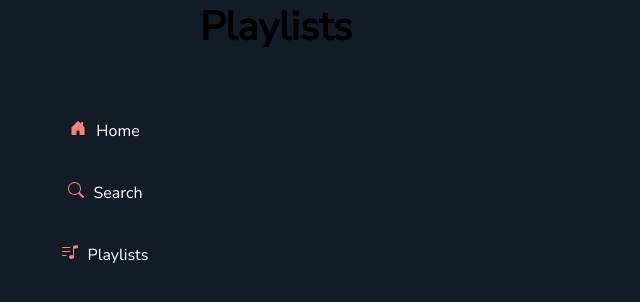
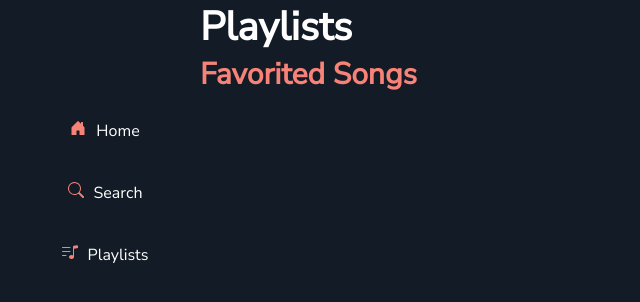
Before and after one commit to OlekOlaisen/Music-streaming-application, a React (Create React App) app: page /playlists in a window 1280 px wide. Shown: the top 302 px of the page, without its empty margins (0-640 px from the left). Built offline with nearby package versions, Linux system fonts and the light colour scheme.

Commit message:
added favorite function to songs

```diff
--- a/src/App.css
+++ b/src/App.css
@@ -855,6 +855,29 @@ audio {
     display: block;
   }
 }
+.playlists__favorited-item {
+  padding: 0.5rem;
+  display: flex;
+  flex-flow: column;
+}
+
+.playlists__favorited-title {
+  color: #fff;
+}
+
+.playlists__favorited-artist {
+  color: grey;
+  font-size: 0.8rem;
+}
+
+.playlists__headline {
+  color: #fff;
+}
+
+.playlists__playlist-title {
+  color: #f78278;
+}
+
 @media (min-width: 992px) {
   .playlists {
     margin-left: 10rem;
--- a/src/AppRoutes.jsx
+++ b/src/AppRoutes.jsx
@@ -10,11 +10,14 @@ import Player from './components/player.jsx';
 import Artist from './pages/artist.jsx';
 import Album from './pages/album.jsx';
 import { AudioProvider } from './components/audioContext.jsx';
+import { FavoritesProvider } from './components/favoritesContext.jsx';
+
 
 function AppRoutes() {
   return (
     <Router>
       <AudioProvider>
+        <FavoritesProvider>
         <Routes>
           <Route path="/" element={<Home />} />
           <Route path="/search" element={<Search />} />
@@ -26,6 +29,7 @@ function AppRoutes() {
       <Footer/>
       <Sidebar/>
       <Player/>
+      </FavoritesProvider>
       </AudioProvider>
     </Router>
 
--- /dev/null
+++ b/src/components/favoritesContext.jsx
@@ -0,0 +1,30 @@
+import React, { createContext, useState, useEffect } from 'react';
+
+export const FavoritesContext = createContext();
+
+export const FavoritesProvider = (props) => {
+  const [favoriteSongs, setFavoriteSongs] = useState(() => {
+    // Try to get favorites from localStorage when the component is first rendered
+    const savedFavorites = localStorage.getItem('favoriteSongs');
+    if (savedFavorites) {
+      return JSON.parse(savedFavorites);
+    } else {
+      return [];
+    }
+  });
+
+  // Whenever favoriteSongs changes, update localStorage
+  useEffect(() => {
+    localStorage.setItem('favoriteSongs', JSON.stringify(favoriteSongs));
+  }, [favoriteSongs]);
+
+  const addFavorite = (song) => {
+    setFavoriteSongs((prevFavorites) => [...prevFavorites, song]);
+  };
+
+  return (
+    <FavoritesContext.Provider value={{ favoriteSongs, addFavorite }}>
+      {props.children}
+    </FavoritesContext.Provider>
+  );
+};
--- a/src/components/player.jsx
+++ b/src/components/player.jsx
@@ -13,15 +13,14 @@ import {
   VolumeMuteFill,
   VolumeUpFill,
 } from 'react-bootstrap-icons';
-
-
-
 import { AudioContext } from './audioContext.jsx';
+import { FavoritesContext } from './favoritesContext.jsx';
 
 function Player() {
   const { isPlaying, togglePlay, playNext, playPrevious, currentSong, audioRef, repeatMode, toggleRepeat, shuffle, toggleShuffle } = useContext(
     AudioContext
     );
+    const { addFavorite } = useContext(FavoritesContext);
     const titleRef = useRef(null);
     const [hasPlayedSong, setHasPlayedSong] = useState(false);
     const [controlsExpanded, setControlsExpanded] = useState(false);
@@ -266,9 +265,14 @@ function Player() {
                     <PlayFill className="player__controls-toggle-play" />
                     )}
                     </button>
-                    <button className="player__button">
-                    <Heart className="player__button-icon" />
-                    </button>
+                    <button className="player__favorite" onClick={() => addFavorite({ id: currentSong.id, title: currentSong.title, artistName: currentSong.artist.name })}>
+  <Heart className="player__favorite-icon" />
+</button>
+
+
+
+
+
                     </div>
                     )}
                     </div>
--- a/src/pages/playlists.jsx
+++ b/src/pages/playlists.jsx
@@ -1,11 +1,24 @@
-import React from 'react';
+import { React, useContext } from 'react';
+import { Link } from 'react-router-dom';
+import { FavoritesContext } from '../components/favoritesContext';
 
 function Playlists() {
+  const { favoriteSongs } = useContext(FavoritesContext);
 
 
   return (
     <div className='playlists'>
-      <h1>Playlists</h1>
+      <h1 className='playlists__headline'>Playlists</h1>
+      <h2 className='playlists__playlist-title'>Favorited Songs</h2>
+      {favoriteSongs.map(song => {
+
+  return (
+    <div key={song.id} className='playlists__favorited-item'>
+      <p className='playlists__favorited-title'>{song.title}</p>
+      <p className='playlists__favorited-artist'>{song.artistName} </p>
+    </div>
+  );
+})}
 
     </div>
   );
--- a/src/styling/_playlists.scss
+++ b/src/styling/_playlists.scss
@@ -1,4 +1,29 @@
 @use 'variables' as variable;
+
+
+.playlists__favorited-item {
+	padding: 0.5rem;
+    display: flex;
+    flex-flow: column;
+}
+
+.playlists__favorited-title {
+	color: #fff;
+}
+
+ .playlists__favorited-artist {
+    color: grey;
+    font-size: 0.8rem;
+}
+
+.playlists__headline {
+	color: #fff;
+
+}
+
+.playlists__playlist-title {
+	color: variable.$secondary-color;
+}
 
 // Small devices (landscape phones, 576px and up)
 @media (min-width: 576px) {
```
Also changed, not shown: 1 other file (tests, documents, lock files or other folders).
